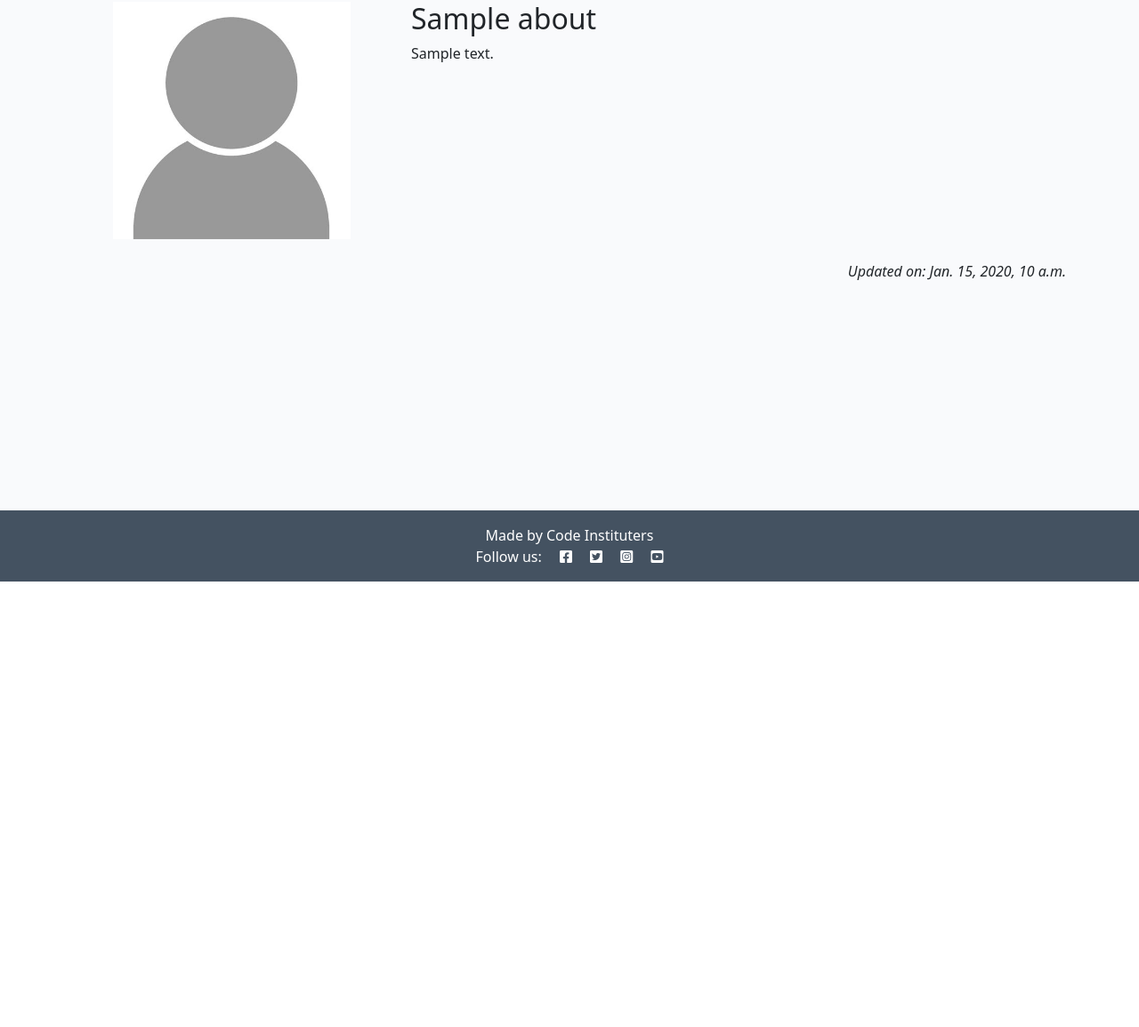
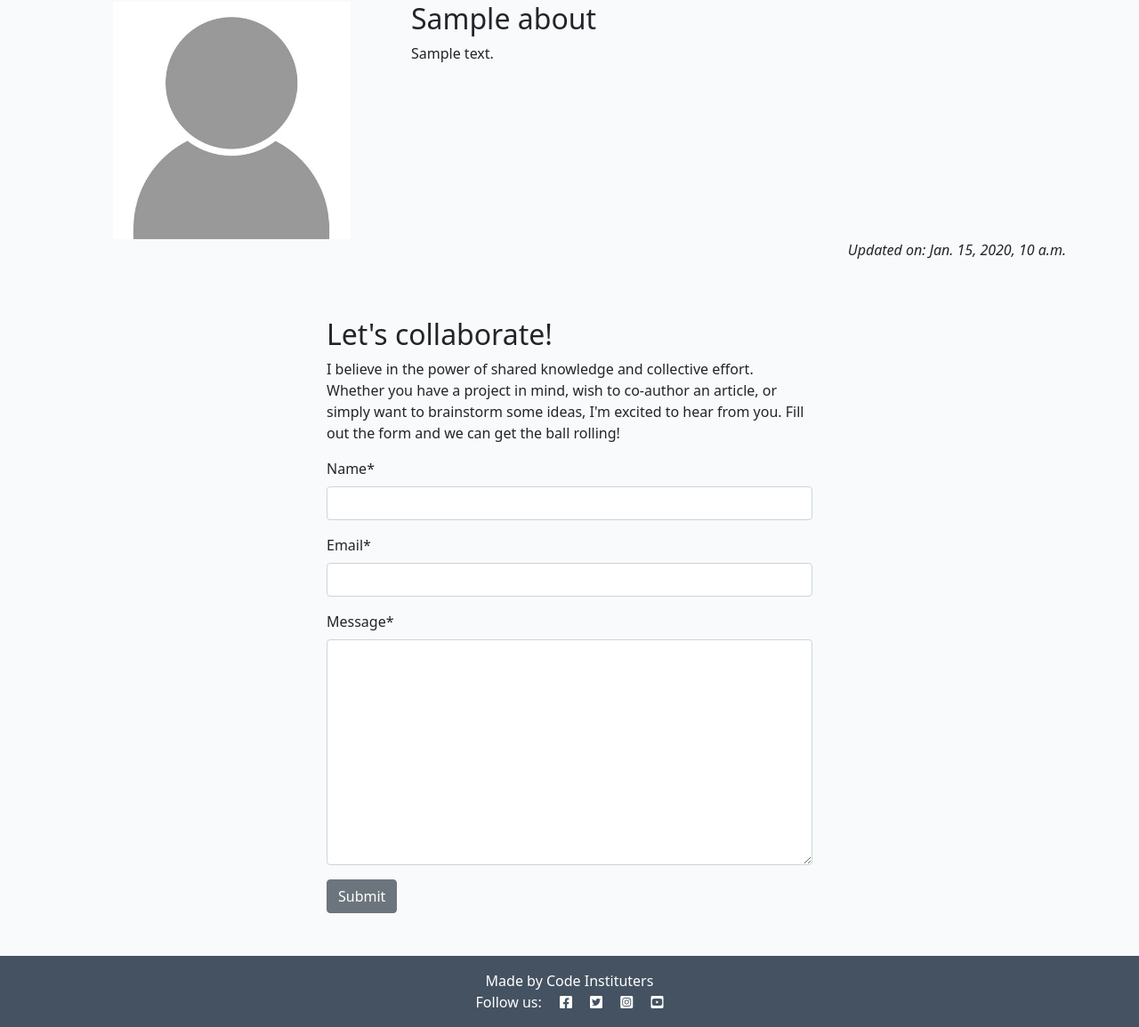
Before and after one commit to GabrielH-02/django-blog-gh, a Django app: page /about/ in a window 1280 px wide. Shown: the part 146-1301 px from the top of the page at 89% size. Before the commit the page ends 800 px from the top, so only its background shows below. Run offline with Django 4.2, Linux system fonts and the light colour scheme; tables that the repository leaves empty hold one stand-in row (values such as "Sample post"); some libraries are stand-ins or nearby versions.

Commit message:
adding tje content for the form on the abour page

```diff
--- /dev/null
+++ b/about/forms.py
@@ -0,0 +1,7 @@
+from .models import CollaborateRequest
+from django import forms
+
+class CollaborateForm(forms.ModelForm):
+    class Meta:
+        model = CollaborateRequest
+        fields = ('name', 'email', 'message')
--- a/about/models.py
+++ b/about/models.py
@@ -1,6 +1,7 @@
 from django.db import models
 
 # Create your models here.
+
 
 class About(models.Model):
     title = models.CharField(max_length=200)
@@ -9,3 +10,13 @@ class About(models.Model):
 
     def __str__(self):
         return self.title
+
+
+class CollaborateRequest(models.Model):
+    name = models.CharField(max_length=200)
+    email = models.EmailField()
+    message = models.TextField()
+    read = models.BooleanField(default=False)
+
+    def __str__(self):
+        return f"Collaboration request from {self.name}"
--- a/about/templates/about/about.html
+++ b/about/templates/about/about.html
@@ -1,20 +1,18 @@
 {% extends 'base.html' %}
+{% load static %}
+{% load crispy_forms_tags %}
+
 {% block content %}
-{% load static %}
-
 <div class="container mt-5">
     <div class="row">
-        <div class="col-4 text-center">
-            <img src="{% static 'images/nobody.jpg' %}" width="75%" />
+        <div class="col-12 col-md-4 text-center">
+            <img src="{% static 'images/nobody.jpg' %}" width="75%">
         </div>
-        <div class="col-8">
-            <!-- Title goes between these h2 tags -->
+        <div class="col-12 col-md-8">
             <h2>{{ about.title }}</h2>
-            <!-- Content goes directly underneath this -->
             {{ about.content | safe }}
         </div>
     </div>
-    <br>
     <div class="row">
         <div class="col text-right">
             <!-- Updated on field goes in here -->
@@ -22,6 +20,22 @@
             <p class="text-end"><em>Updated on: {{ about.updated_on }}</em></p>
         </div>
     </div>
+    <div class="row justify-content-center">
+        <div class="col-12 col-md-6 my-5">
+            <h2>Let's collaborate!</h2>
+            <p>I believe in the power of shared knowledge and collective effort.
+                Whether you have a project in mind, wish to co-author
+                an article, or simply want to brainstorm some ideas,
+                I'm excited to hear from you. Fill out the form
+                and we can get the ball rolling!</p>
+
+            <!-- add your form here. Your submit button should have the classes of btn, btn-secondary -->
+            <form method="post">
+                {{ collaborate_form | crispy }}
+                {% csrf_token %}
+                <button class="btn btn-secondary" type="submit">Submit</button>
+            </form>
+        </div>
+    </div>
 </div>
-
 {% endblock content %}
--- a/about/views.py
+++ b/about/views.py
@@ -1,5 +1,6 @@
 from django.shortcuts import render
 from .models import About
+from .forms import CollaborateForm
 
 # Create your views here.
 def about_me(request):
@@ -8,9 +9,13 @@ def about_me(request):
     """
 
     about = About.objects.all().order_by('-updated_on').first()
+    collaborate_form = CollaborateForm()
 
     return render(
         request,
         "about/about.html",
-        {"about": about},
+        {
+            "about": about,
+            "collaborate_form": collaborate_form
+        },
     )
```
Also changed, not shown: about/admin.py (+11 -4 lines), about/migrations/0002_collaboraterequest_alter_about_title.py (added).
